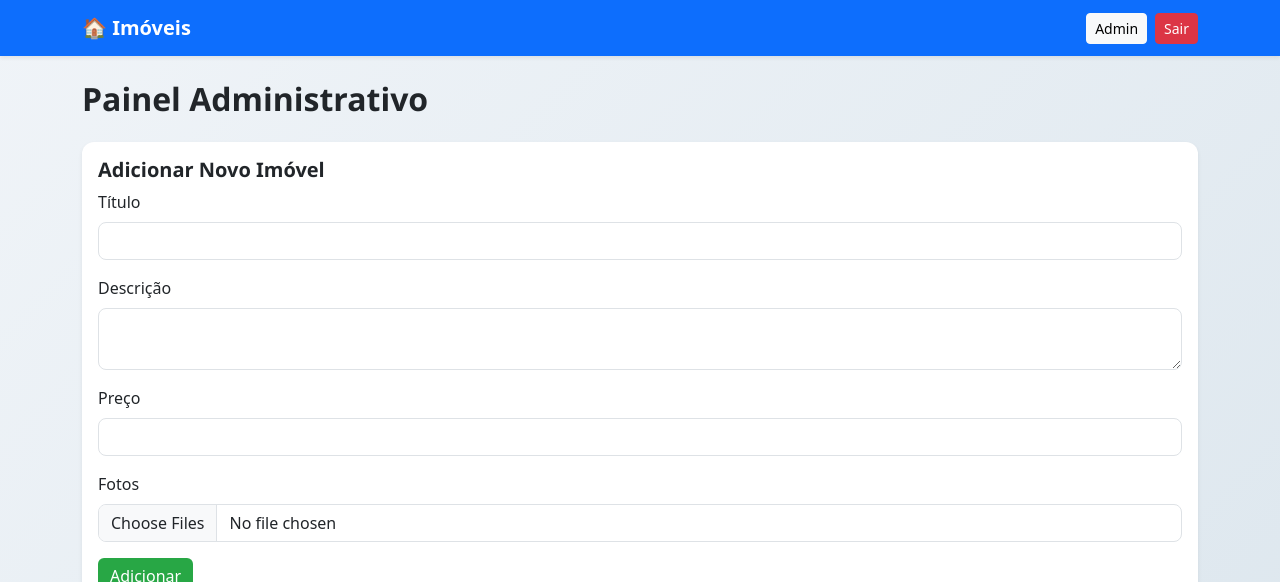
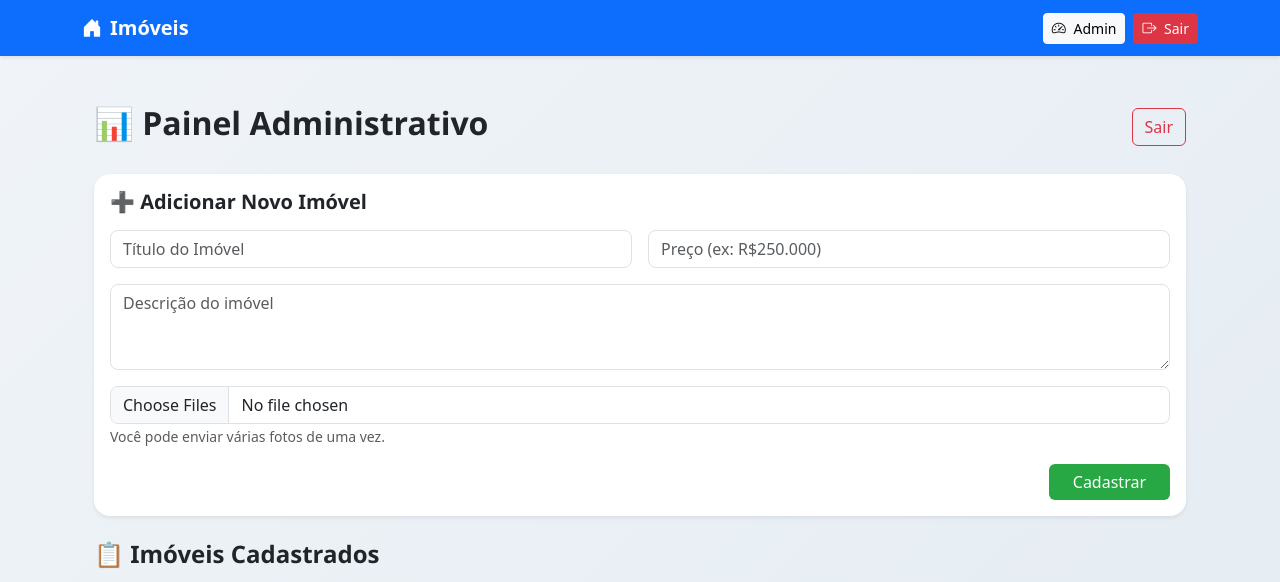
Before and after one commit to adilanlf/meu-site-imoveis, a Flask app: page /admin in a window 1280 px wide. Shown: the top 582 px of the page. Run offline with Flask 3, Linux system fonts and the light colour scheme; a user stored in the database is signed in; data comes from the database, SQL or seed files in the repository.

Commit message:
fase 5 modernizando site

```diff
--- a/templates/admin.html
+++ b/templates/admin.html
@@ -1,61 +1,70 @@
 {% extends "base.html" %}
 
-{% block title %}Administração{% endblock %}
+{% block title %}Painel Administrativo{% endblock %}
 
 {% block content %}
-<h2 class="mb-4">Painel Administrativo</h2>
+<div class="container my-4">
 
-<!-- Formulário de novo imóvel -->
-<div class="card mb-4 shadow-sm">
+    <!-- Cabeçalho -->
+    <div class="d-flex justify-content-between align-items-center mb-4">
+        <h2 class="fw-bold">📊 Painel Administrativo</h2>
+        <a href="{{ url_for('logout') }}" class="btn btn-outline-danger">
+            Sair
+        </a>
+    </div>
+
+    <!-- Card de adicionar imóvel -->
+    <div class="card shadow-sm border-0 mb-4 rounded-4">
         <div class="card-body">
-        <h5 class="card-title">Adicionar Novo Imóvel</h5>
-        <form action="{{ url_for('add_imovel') }}" method="POST" enctype="multipart/form-data">
-            <div class="mb-3">
-                <label for="titulo" class="form-label">Título</label>
-                <input type="text" name="titulo" class="form-control" required>
+            <h5 class="fw-bold mb-3">➕ Adicionar Novo Imóvel</h5>
+            <form action="{{ url_for('add_imovel') }}" method="POST" enctype="multipart/form-data" class="row g-3">
+                <div class="col-md-6">
+                    <input type="text" class="form-control" name="titulo" placeholder="Título do Imóvel" required>
                 </div>
-            <div class="mb-3">
-                <label for="descricao" class="form-label">Descrição</label>
-                <textarea name="descricao" class="form-control" required></textarea>
+                <div class="col-md-6">
+                    <input type="text" class="form-control" name="preco" placeholder="Preço (ex: R$250.000)" required>
                 </div>
-            <div class="mb-3">
-                <label for="preco" class="form-label">Preço</label>
-                <input type="text" name="preco" class="form-control" required>
+                <div class="col-12">
+                    <textarea class="form-control" name="descricao" placeholder="Descrição do imóvel" rows="3" required></textarea>
                 </div>
-            <div class="mb-3">
-                <label for="fotos" class="form-label">Fotos</label>
-                <input type="file" name="fotos" class="form-control" multiple>
+                <div class="col-12">
+                    <input type="file" class="form-control" name="fotos" multiple required>
+                    <small class="text-muted">Você pode enviar várias fotos de uma vez.</small>
                 </div>
-            <button type="submit" class="btn btn-success">Adicionar</button>
+                <div class="col-12 text-end">
+                    <button type="submit" class="btn btn-success px-4">Cadastrar</button>
+                </div>
             </form>
         </div>
     </div>
 
     <!-- Lista de imóveis -->
-<table class="table table-striped table-hover shadow-sm">
-    <thead class="table-primary">
-        <tr>
-            <th>ID</th>
-            <th>Título</th>
-            <th>Preço</th>
-            <th>Ações</th>
-        </tr>
-    </thead>
-    <tbody>
+    <h4 class="fw-bold mb-3">📋 Imóveis Cadastrados</h4>
+    <div class="row">
         {% for imovel in imoveis %}
-        <tr>
-            <td>{{ imovel['id'] }}</td>
-            <td>{{ imovel['titulo'] }}</td>
-            <td>{{ imovel['preco'] }}</td>
-            <td>
+        <div class="col-md-4 mb-4">
+            <div class="card shadow-sm h-100 border-0 rounded-4">
+                <img src="{{ url_for('static', filename='uploads/' + imovel['fotos'].split(',')[0]) }}"
+                     class="card-img-top rounded-top-4" alt="Foto do imóvel">
+                <div class="card-body">
+                    <h5 class="card-title">{{ imovel['titulo'] }}</h5>
+                    <p class="text-muted small">{{ imovel['descricao'][:80] }}...</p>
+                    <p class="fw-bold text-success">{{ imovel['preco'] }}</p>
+                </div>
+                <div class="card-footer bg-white d-flex justify-content-between">
+                    <a href="{{ url_for('detalhes', id=imovel['id']) }}" class="btn btn-sm btn-primary">
+                        Ver Detalhes
+                    </a>
                     <a href="{{ url_for('delete_imovel', id=imovel['id']) }}"
-                   class="btn btn-danger btn-sm"
-                   onclick="return confirm('Tem certeza que deseja excluir este imóvel?')">
+                       class="btn btn-sm btn-outline-danger"
+                       onclick="return confirm('Deseja realmente excluir este imóvel?')">
                         Excluir
                     </a>
-            </td>
-        </tr>
+                </div>
+            </div>
+        </div>
         {% endfor %}
-    </tbody>
-</table>
+    </div>
+
+</div>
 {% endblock %}
--- a/templates/base.html
+++ b/templates/base.html
@@ -8,43 +8,62 @@
     <!-- Bootstrap CSS -->
     <link href="https://cdn.jsdelivr.net/npm/bootstrap@5.3.0/dist/css/bootstrap.min.css" rel="stylesheet">
 
+    <!-- Ícones (para deixar a navbar e botões mais modernos) -->
+    <link rel="stylesheet" href="https://cdn.jsdelivr.net/npm/bootstrap-icons@1.11.1/font/bootstrap-icons.css">
+
     <!-- CSS customizado -->
     <link rel="stylesheet" href="{{ url_for('static', filename='css/custom.css') }}">
 </head>
-<body class="bg-light">
+<body class="bg-light d-flex flex-column min-vh-100">
 
     <!-- Navbar -->
-    <nav class="navbar navbar-expand-lg navbar-dark bg-primary shadow-sm mb-4">
+    <nav class="navbar navbar-expand-lg navbar-dark bg-primary shadow-sm sticky-top">
         <div class="container">
-            <a class="navbar-brand fw-bold" href="{{ url_for('index') }}">🏠 Imóveis</a>
+            <a class="navbar-brand fw-bold d-flex align-items-center" href="{{ url_for('index') }}">
+                <i class="bi bi-house-door-fill me-2"></i> Imóveis
+            </a>
             <button class="navbar-toggler" type="button" data-bs-toggle="collapse" data-bs-target="#navbarNav">
                 <span class="navbar-toggler-icon"></span>
             </button>
             <div class="collapse navbar-collapse justify-content-end" id="navbarNav">
-                <div class="d-flex">
+                <div class="d-flex gap-2">
                     {% if current_user.is_authenticated %}
-                        <a href="{{ url_for('admin') }}" class="btn btn-light btn-sm me-2">Admin</a>
-                        <a href="{{ url_for('logout') }}" class="btn btn-danger btn-sm">Sair</a>
+                        <a href="{{ url_for('admin') }}" class="btn btn-light btn-sm">
+                            <i class="bi bi-speedometer2 me-1"></i> Admin
+                        </a>
+                        <a href="{{ url_for('logout') }}" class="btn btn-danger btn-sm">
+                            <i class="bi bi-box-arrow-right me-1"></i> Sair
+                        </a>
                     {% else %}
-                        <a href="{{ url_for('login') }}" class="btn btn-light btn-sm">Login</a>
+                        <a href="{{ url_for('login') }}" class="btn btn-light btn-sm">
+                            <i class="bi bi-person-circle me-1"></i> Login
+                        </a>
                     {% endif %}
                 </div>
             </div>
         </div>
     </nav>
 
-    <!-- Container principal -->
-    <div class="container">
+    <!-- Conteúdo principal -->
+    <main class="flex-fill container my-4">
         {% with messages = get_flashed_messages() %}
             {% if messages %}
-                <div class="alert alert-warning">
+                <div class="alert alert-warning alert-dismissible fade show" role="alert">
                     {{ messages[0] }}
+                    <button type="button" class="btn-close" data-bs-dismiss="alert" aria-label="Close"></button>
                 </div>
             {% endif %}
         {% endwith %}
 
         {% block content %}{% endblock %}
-    </div>
+    </main>
+
+    <!-- Rodapé -->
+    <footer class="bg-primary text-white text-center py-3 mt-auto">
+        <div class="container">
+            <p class="mb-0">&copy; {{ 2025 }} Meu Site de Imóveis. Todos os direitos reservados.</p>
+        </div>
+    </footer>
 
     <!-- Bootstrap JS Bundle -->
     <script src="https://cdn.jsdelivr.net/npm/bootstrap@5.3.0/dist/js/bootstrap.bundle.min.js"></script>
```
Also changed, not shown: templates/detalhes.html (+40 -28 lines), templates/index.html (+27 -10 lines), templates/login.html (+24 -8 lines). Lines whose indentation alone changed are shown as unchanged.
